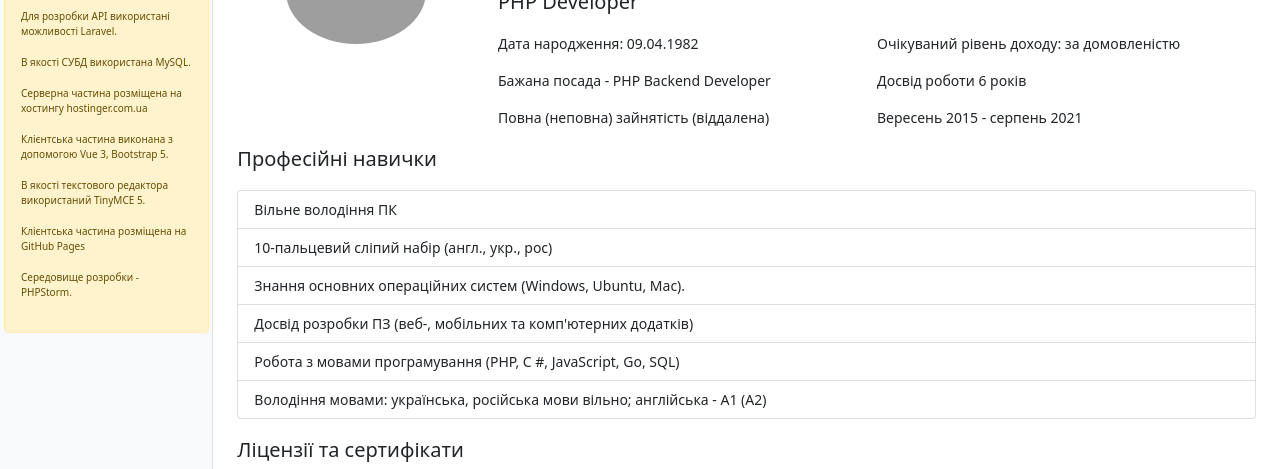
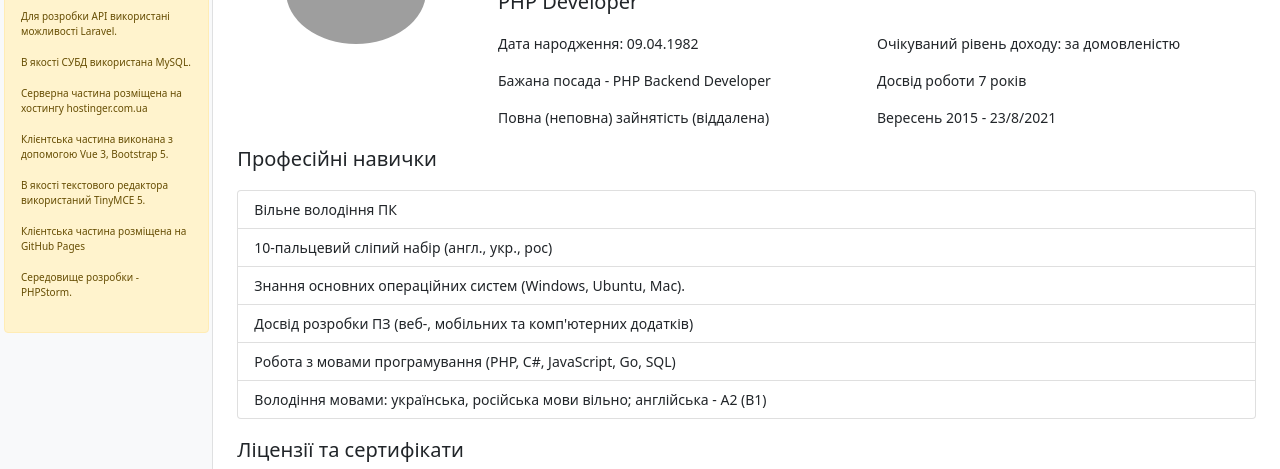
Before and after one commit to Yurij2015/yurij2015.github.io, a Vue app: page / in a window 1280 px wide. Shown: the part 270-739 px from the top of the page. Built offline with nearby package versions, Linux system fonts and the light colour scheme; grey boxes are pictures that could not be loaded.

Commit message:
add current date

```diff
--- a/src/pages/Dashboard.vue
+++ b/src/pages/Dashboard.vue
@@ -13,8 +13,8 @@
           </div>
           <div class="col-md-6">
             <p>Очікуваний рівень доходу: за домовленістю </p>
-            <p>Досвід роботи 6 років</p>
-            <p>Вересень 2015 - серпень 2021</p>
+            <p>Досвід роботи 7 років</p>
+            <p>Вересень 2015 - {{currentDate()}}</p>
           </div>
         </div>
       </div>
@@ -36,11 +36,11 @@
         <button type="button" class="list-group-item list-group-item-action">Досвід розробки ПЗ (веб-, мобільних та
           комп'ютерних додатків)
         </button>
-        <button type="button" class="list-group-item list-group-item-action">Робота з мовами програмування (PHP, C #,
+        <button type="button" class="list-group-item list-group-item-action">Робота з мовами програмування (PHP, C#,
           JavaScript, Go, SQL)
         </button>
         <button type="button" class="list-group-item list-group-item-action">Володіння мовами: українська, російська
-          мови вільно; англійська - А1 (А2)
+          мови вільно; англійська - А2 (B1)
         </button>
       </div>
       <p class="lead mt-3">Ліцензії та сертифікати</p>
@@ -93,7 +93,13 @@
 
 <script>
 export default {
-  name: "Dashboard"
+  name: "Dashboard",
+  methods: {
+    currentDate() {
+      const current = new Date();
+      return `${current.getDate()}/${current.getMonth() + 1}/${current.getFullYear()}`;
+    }
+  }
 }
 </script>
 
```
